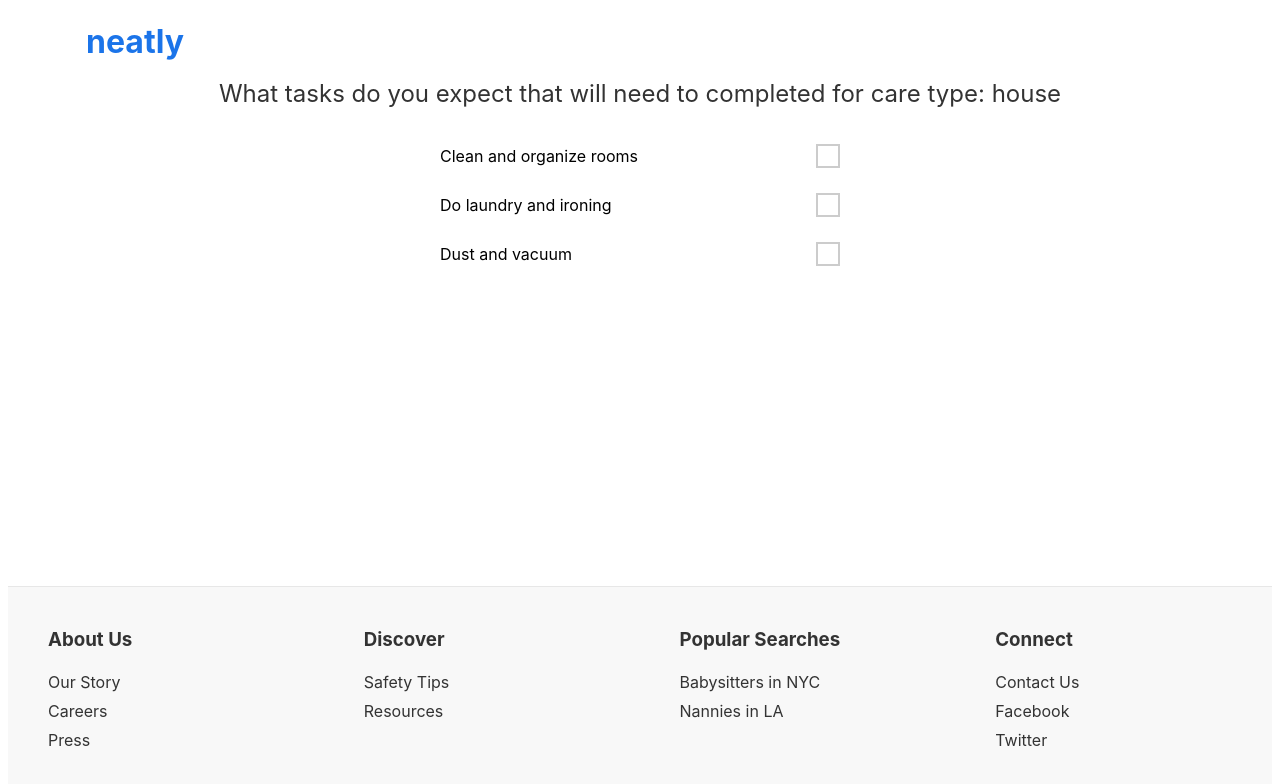
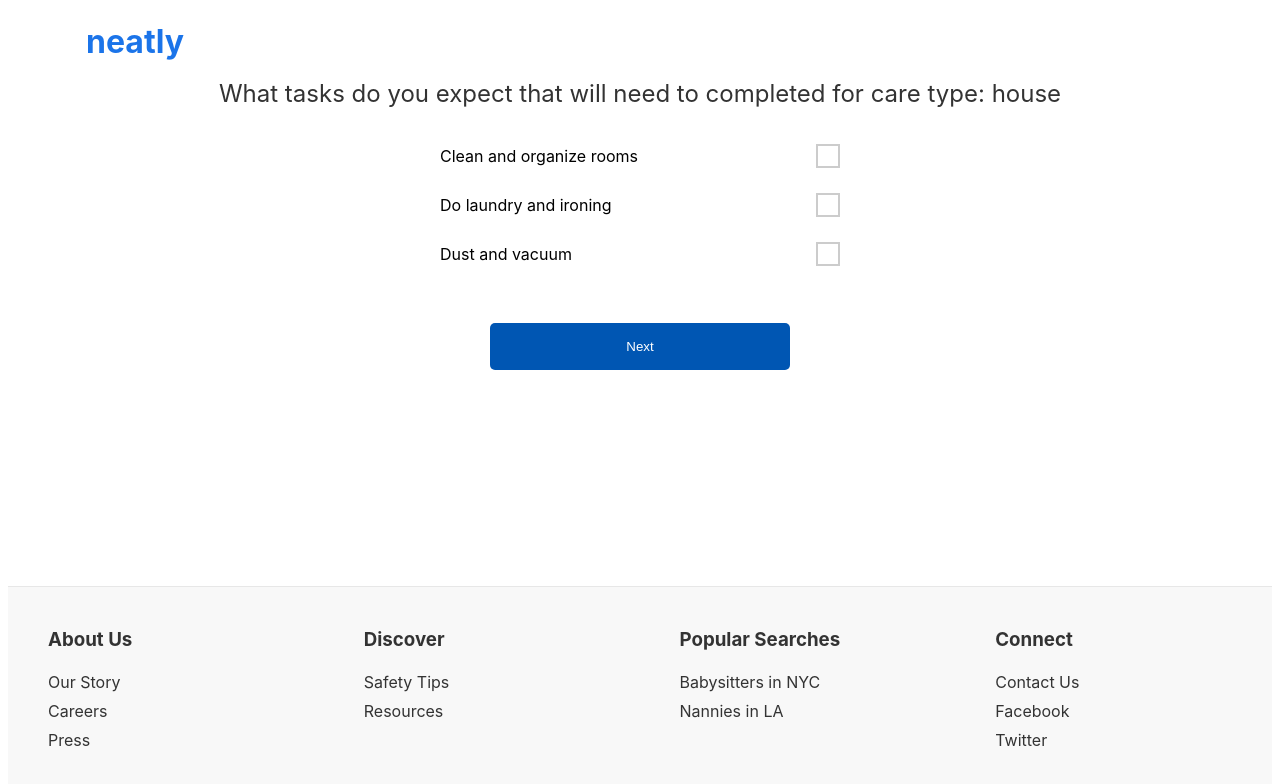
Before and after one commit to zsherman2510/neatlycleaning, a React (Vite) app: page /tasks in a window 1280 px wide. Shown: the top 784 px of the page. Built offline with nearby package versions, Linux system fonts and the light colour scheme.

Commit message:
finished caretype page

```diff
--- a/src/index.css
+++ b/src/index.css
@@ -212,6 +212,7 @@
 /* Tasks.css */
 .tasks-container {
   margin: 0 auto;
+  text-align: center;
 }
 .task-item {
   display: flex;
@@ -270,3 +271,7 @@
 .custom-checkbox:hover {
   border-color: #888; /* Color when hovering */
 }
+
+.frequency-selection {
+  text-align: center;
+}
--- a/src/pages/CareType.tsx
+++ b/src/pages/CareType.tsx
@@ -66,9 +66,13 @@ const CareType: React.FC = () => {
             {freq}
           </label>
         ))}
+        <div>
+          <button className="care-next" onClick={handleNext}>Next</button>
+        </div>
+
       </div>
 
-      <button className="care-next" onClick={handleNext}>Next</button>
+
     </>
   )
 }
--- a/src/pages/Tasks.tsx
+++ b/src/pages/Tasks.tsx
@@ -1,6 +1,7 @@
 import React, {useState} from 'react'
-import { useLocation } from 'react-router-dom';
-
+import { useLocation, useNavigate } from 'react-router-dom';
+import { useDispatch } from 'react-redux';
+import { addTask } from '../redux/reducers/customerReducer';
 
 type TasksByCareType = {
   [key: string]: string[];
@@ -10,6 +11,9 @@ const Tasks: React.FC = () => {
     // Maintain state for selected tasks
   const [selectedTasks, setSelectedTasks] = useState<string[]>([]);
   const location = useLocation();
+  const navigate = useNavigate();
+  const dispatch = useDispatch();
+
   const searchParams = new URLSearchParams(location.search);
   const careType = searchParams.get('careType');
   console.log(careType, 'selectedcaretype')
@@ -57,6 +61,16 @@ const Tasks: React.FC = () => {
     }
   };
 
+  const handleNext = () => {
+    if (!selectedTasks) {
+      alert('Please select any tasks.');
+      return;
+    }
+
+    dispatch(addTask(selectedTasks));
+    navigate(`/user`);
+  }
+
   return (
     <div className="tasks-container">
       <div className="care-question">
@@ -79,6 +93,7 @@ const Tasks: React.FC = () => {
           </div>
         ))}
       </div>
+      <button className="care-next" onClick={handleNext}>Next</button>
     </div>
   );
 
--- a/src/redux/reducers/customerReducer.ts
+++ b/src/redux/reducers/customerReducer.ts
@@ -98,9 +98,9 @@ export const updateHomeInfo = (index: number, info: any) => ({
   payload: { index, info },
 });
 
-export const addTask = (index: number, task: string) => ({
+export const addTask = (task: Array<string>) => ({
   type: ADD_TASK,
-  payload: { index, task },
+  payload: task  ,
 });
 
 export const removeTask = (homeIndex: number, taskIndex: number) => ({
```
